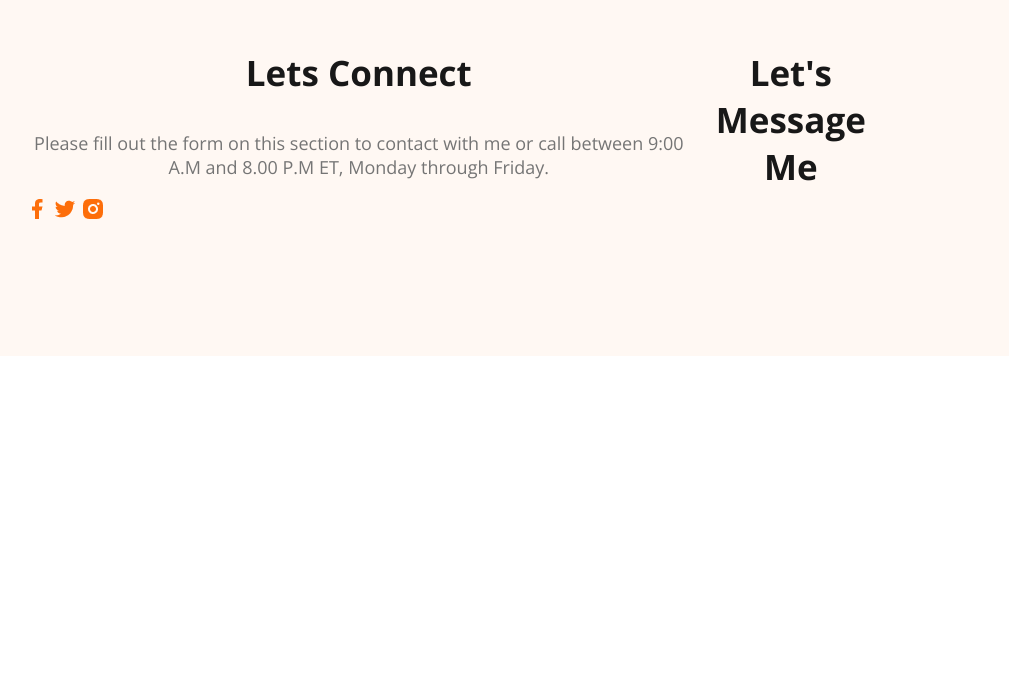
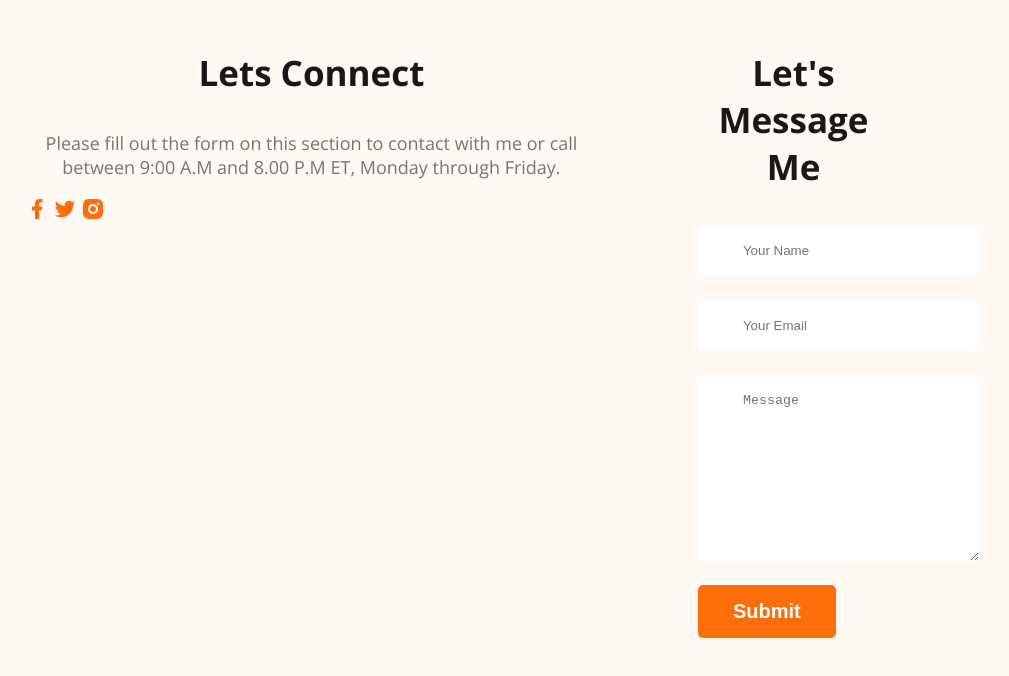
Before and after one commit to MushfikShahed/portfolio-website-practise, a plain HTML site: page index.html in a window 1280 px wide. Shown: the part 3320-3996 px from the top of the page, without its empty margins (183-1192 px from the left). Before the commit the page ends 3684 px from the top, so only its background shows below. Drawn offline with nearby package versions, Linux system fonts and the light colour scheme.

Commit message:
finished the footer section

```diff
--- a/index.html
+++ b/index.html
@@ -174,6 +174,12 @@
         </div>
         <div class="footer-column">
             <h3 class="section-tittle">Let's Message Me</h3>
+            <form class="contact" action="">
+                <input type="text" placeholder="Your Name">
+                <input type="email" placeholder="Your Email">
+                <textarea name="" id="" cols="30" rows="10" placeholder="Message"></textarea>
+                <input class="btn-primary" type="submit" value="Submit">
+            </form>
         </div>
     </footer>
 </body>
--- a/styles/style.css
+++ b/styles/style.css
@@ -189,7 +189,25 @@ main section {
 
 footer {
     display: flex;
+    gap: 100px;
     background: #FFF8F3;
     margin-top: 100px;
     padding: 130px 200px;
 }
+.footer column {
+    width: 50%;
+}
+.social-links a {
+    margin-right: 25px;
+}
+
+.contact input[type="text"], input[type="email"], textarea {
+    display: block;
+    margin-bottom: 24px;
+    padding: 18px 45px;
+    color: #757575;
+    border-radius: 5px;
+    background-color: #FFF;
+    border: 0;
+    width: 100%;
+}
```
